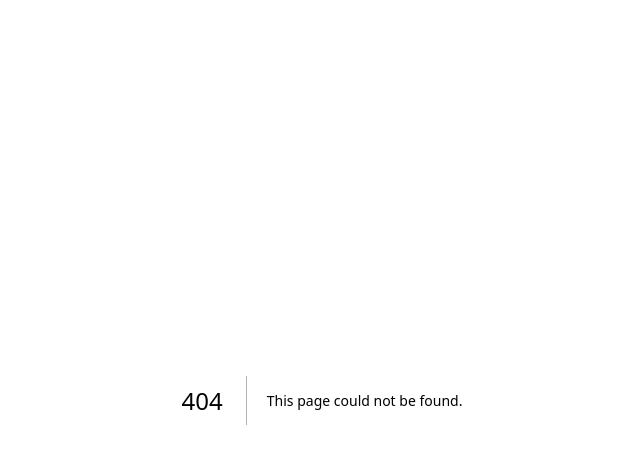
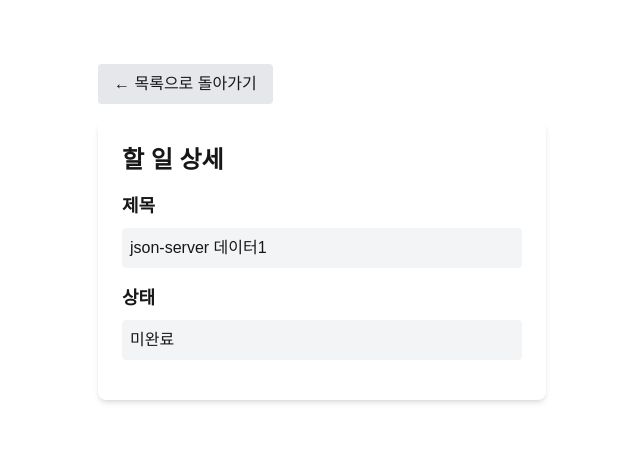
Before and after one commit to rjc1704/codeit-fullstack-9-react-query, a Next.js app: page /1 in a window 1280 px wide. Before the commit this address had no page. Shown: the top 464 px of the page, without its empty margins (318-958 px from the left). Built offline with nearby package versions, Linux system fonts and the light colour scheme; data requests are answered from the project's data file.

Commit message:
추가작업

```diff
--- /dev/null
+++ b/src/app/[id]/page.jsx
@@ -0,0 +1,74 @@
+"use client";
+
+import { useEffect, useState } from "react";
+import { fetchTodo } from "@/lib/services/todos";
+import { useParams, useRouter } from "next/navigation";
+
+export default function TodoDetailPage() {
+  const { id } = useParams();
+  const router = useRouter();
+
+  const [todo, setTodo] = useState(null);
+  const [isLoading, setIsLoading] = useState(true);
+  const [error, setError] = useState(null);
+
+  useEffect(() => {
+    const fetchTodoDetail = async () => {
+      try {
+        setIsLoading(true);
+        const data = await fetchTodo(id);
+        setTodo(data);
+      } catch (err) {
+        console.error("할 일 상세 정보를 가져오는 중 오류 발생:", err);
+        setError("할 일 상세 정보를 가져오는데 실패했습니다.");
+      } finally {
+        setIsLoading(false);
+      }
+    };
+
+    fetchTodoDetail();
+  }, [id]);
+
+  if (isLoading) {
+    return (
+      <div className="container mx-auto px-4 py-8 text-center">로딩 중...</div>
+    );
+  }
+
+  if (error) {
+    return (
+      <div className="container mx-auto px-4 py-8 text-center text-red-500">
+        {error}
+      </div>
+    );
+  }
+
+  return (
+    <div className="container mx-auto px-4 py-8">
+      <div className="max-w-md mx-auto mt-8">
+        <button
+          onClick={() => router.push("/")}
+          className="mb-4 px-4 py-2 bg-gray-200 rounded cursor-pointer"
+        >
+          ← 목록으로 돌아가기
+        </button>
+
+        <div className="bg-white p-6 rounded-lg shadow-md">
+          <h1 className="text-2xl font-bold mb-4">할 일 상세</h1>
+
+          <div className="mb-4">
+            <h2 className="text-lg font-semibold">제목</h2>
+            <p className="mt-2 p-2 bg-gray-100 rounded">{todo?.title}</p>
+          </div>
+
+          <div className="mb-4">
+            <h2 className="text-lg font-semibold">상태</h2>
+            <p className="mt-2 p-2 bg-gray-100 rounded">
+              {todo?.completed ? "완료됨" : "미완료"}
+            </p>
+          </div>
+        </div>
+      </div>
+    </div>
+  );
+}
```
